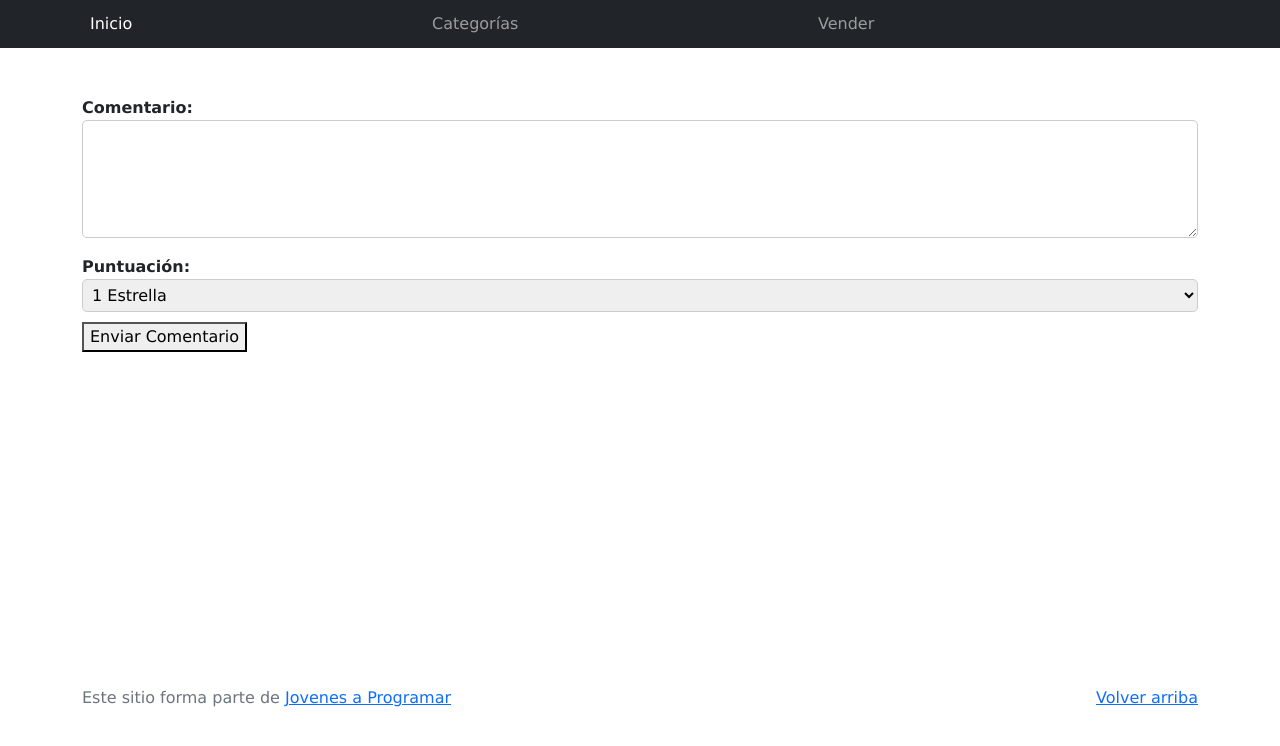
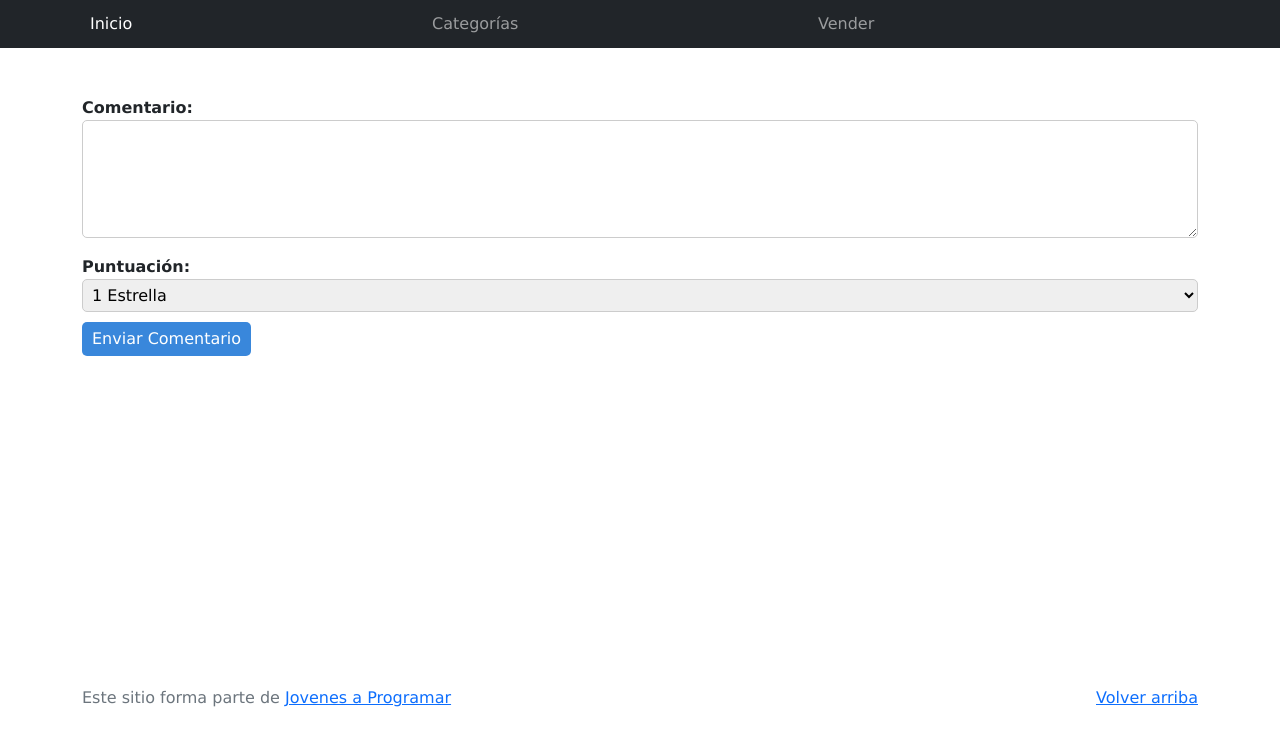
Before and after one commit to Apafer13/ecomerce-grupo2, a plain HTML site: page product-info.html in a window 1280 px wide. In both pictures the pointer is over the button "Enviar Comentario". Drawn offline with Linux system fonts and the light colour scheme; some packages are replaced by stand-ins of ours; a script that the page names is missing.

Commit message:
Update styles.css

```diff
--- a/css/styles.css
+++ b/css/styles.css
@@ -291,7 +291,7 @@ a.custom-card:hover {
   border-radius: 5px;
 }
 
-button[type="submit"] {
+#btnSend {
   background-color: #6f9fd1;
   color: #fff;
   padding: 5px 10px;
@@ -300,11 +300,10 @@ button[type="submit"] {
   cursor: pointer;
 }
 
-button[type="submit"]:hover {
+#btnSend:hover {
   background-color: #3987db;
-
 }
 
-button[type="submit"]:hover{
-  background-color: #2a90e4;
+#btnSend:focus {
+  outline: none;
 }
```
